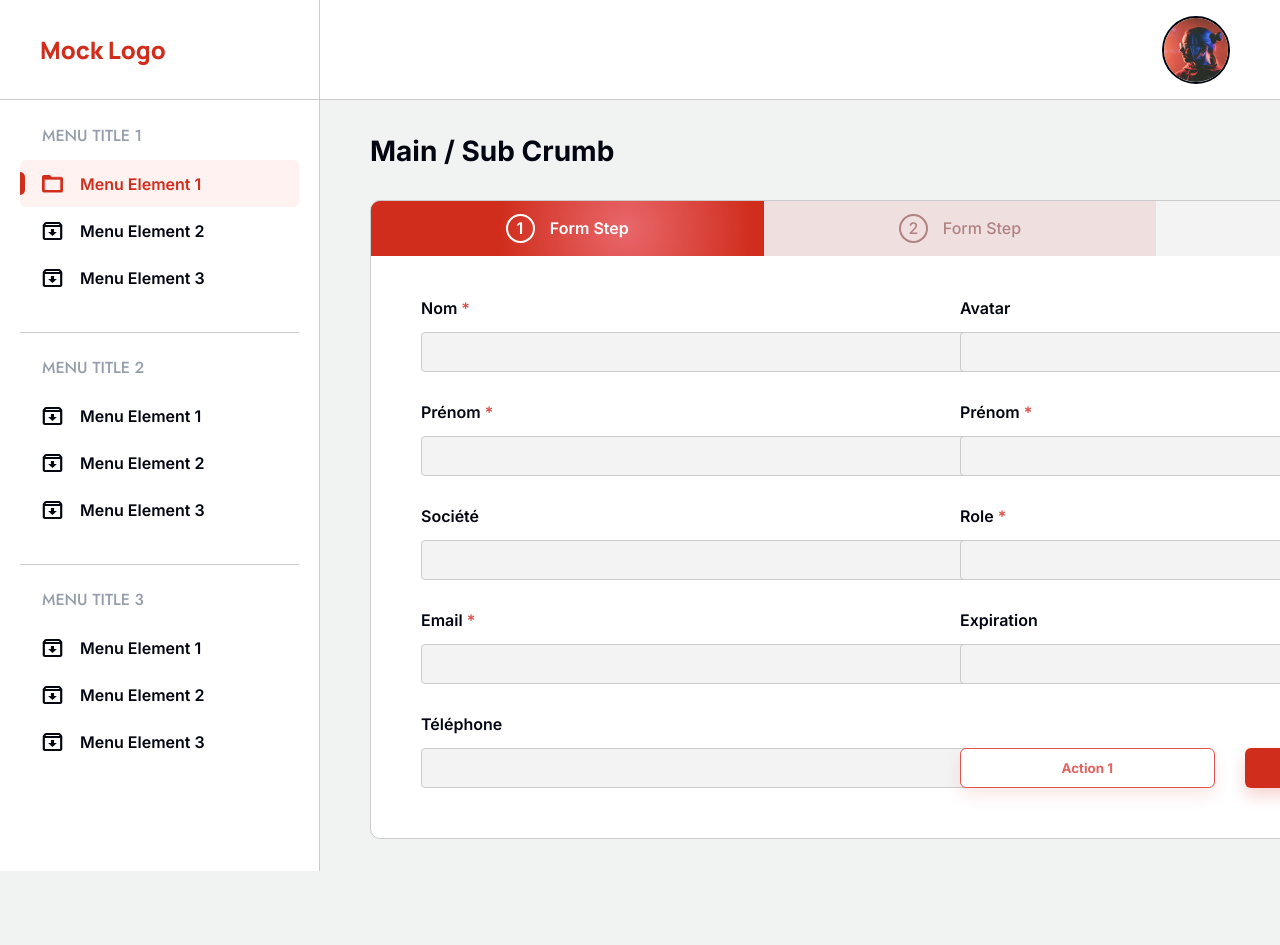
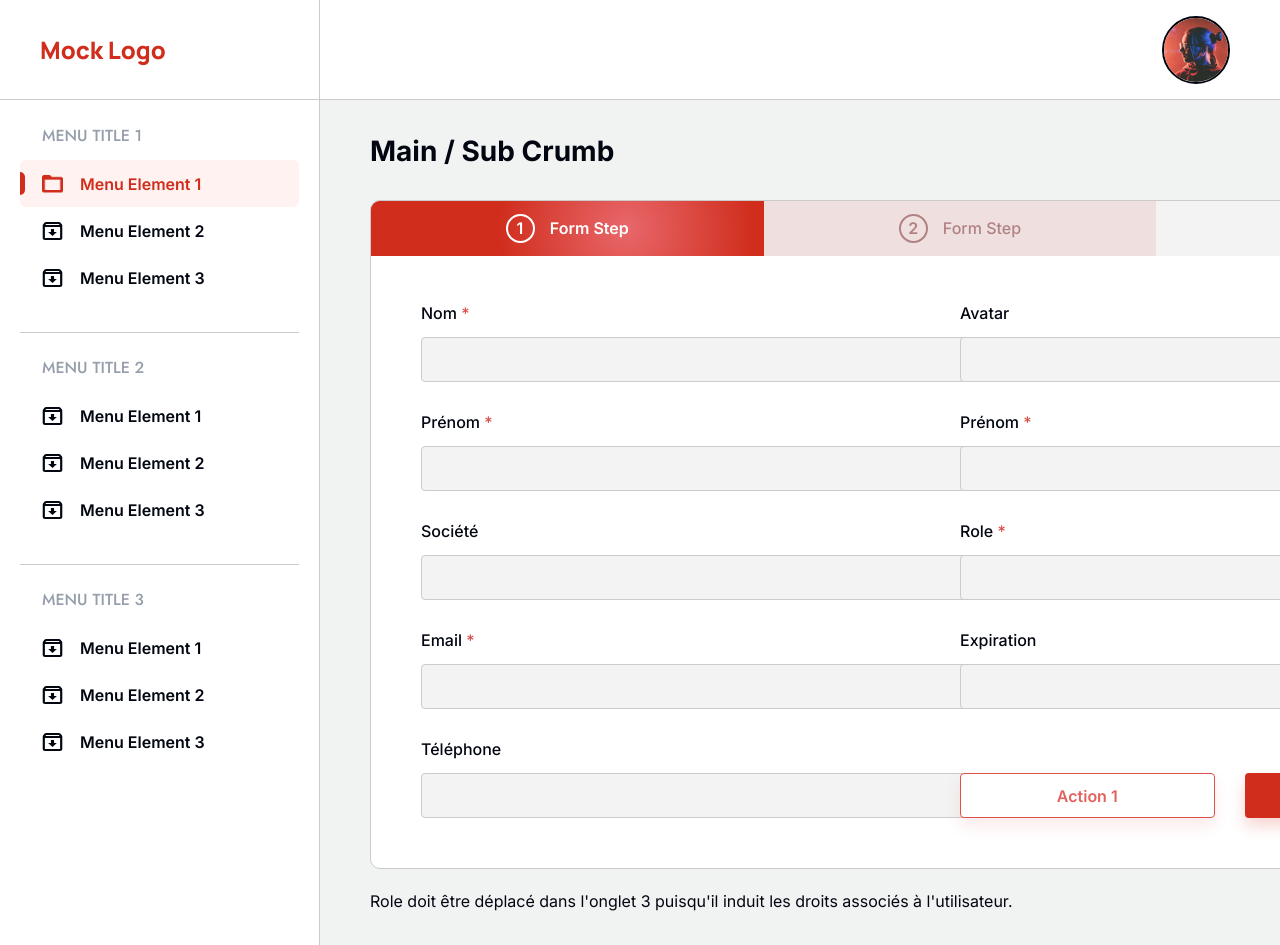
Before and after one commit to ask0ldd/Mock, a React (Vite) app: page /newuser in a window 1280 px wide. Shown: the top 945 px of the page. Before the commit the page ends 871 px from the top, so only its background shows below. Built offline with nearby package versions, Linux system fonts and the light colour scheme.

Commit message:
icon style

```diff
--- a/src/index.css
+++ b/src/index.css
@@ -89,9 +89,10 @@ h1 {
   font-family: Inter, sans-serif;
   /*font-family: "Manrope", sans-serif;*/
   font-optical-sizing: auto;
-  font-weight: 700;
   font-style: normal;
   cursor: pointer;
+  font-size: 16px;
+  font-weight: 600;
 }
 
 .mainButton:hover {
@@ -112,7 +113,8 @@ h1 {
   /*font-family: "Manrope", sans-serif;*/
   font-family: Inter, sans-serif;
   font-optical-sizing: auto;
-  font-weight: 700;
+  font-size: 16px;
+  font-weight: 600;
   font-style: normal;
   cursor: pointer;
 }
--- a/src/pages/NewUser.css
+++ b/src/pages/NewUser.css
@@ -90,6 +90,8 @@ main .userFormContainer {
   width: 29px;
   height: 29px;
   padding-bottom: 1px;
+  font-size: 16px;
+  font-weight: 600;
 }
 
 .userFormContainer .formHeader .formStep .circle.pdr1 {
@@ -109,22 +111,23 @@ main .userFormContainer {
 }
 
 .userFormContainer .formBody {
-  padding: 40px 50px 50px 50px;
+  padding: 45px 50px 50px 50px;
   width: 100%;
   display: flex;
 }
 
 .userFormContainer .formBody label {
-  font-weight: 600;
+  font-weight: 500;
 }
 
 .userFormContainer .formBody input[type="text"] {
   width: 560px;
-  height: 40px;
+  height: 45px;
   background-color: var(--main-bg-inputtext-color);
   border-radius: 4px;
   border: 1px solid #cbcbcb;
   padding: 0 20px;
+  font-size: 16px;
 }
 
 .userFormContainer .formBody input[type="text"]:focus {
@@ -163,7 +166,9 @@ main .userFormContainer {
 .userFormContainer .formBody .buttonsGroup button {
   display: flex;
   flex: 1 1 50%;
-  height: 40px;
+  height: 45px;
   justify-content: center;
   align-items: center;
+  border-radius: 4px;
+  font-weight: 600;
 }
--- a/src/pages/NewUser.tsx
+++ b/src/pages/NewUser.tsx
@@ -69,6 +69,9 @@ return(
                     </div>
                 </form>
             </div>
+            <p style={{marginTop:'20px'}}>
+                Role doit être déplacé dans l'onglet 3 puisqu'il induit les droits associés à l'utilisateur.
+            </p>
         </section>
       </main>
     </>
--- a/src/pages/Tests.css
+++ b/src/pages/Tests.css
@@ -160,6 +160,15 @@ main .testsBody {
 .testsBody table .chromeIcon {
   width: 26px;
   height: 26px;
+  border-radius: 100%;
+}
+
+.testsBody table .statusIcon.greenShadow {
+  box-shadow: 0 4px 8px rgba(48, 223, 171, 0.38);
+}
+
+.testsBody table .statusIcon.redShadow {
+  box-shadow: 0 4px 8px rgba(208, 45, 28, 0.2);
 }
 
 .testsBody .tableFooterContainer {
--- a/src/pages/Tests.tsx
+++ b/src/pages/Tests.tsx
@@ -37,7 +37,7 @@ function Tests(){
                                     <td className="checkboxCell"><div className="customCheckbox"></div></td>
                                     <td>Row {index} Cell 1</td>
                                     <td>Row {index} Cell 2</td>
-                                    <td style={{justifyContent:'center', width:'100px', flex:'0 0 100px'}}>{index % 3 === 0 ? <img className="statusIcon" src={failure}/> : <img className="statusIcon" src={success}/>}</td>
+                                    <td style={{justifyContent:'center', width:'100px', flex:'0 0 100px'}}>{index % 3 === 0 ? <img className="statusIcon redShadow" src={failure}/> : <img className="statusIcon greenShadow" src={success}/>}</td>
                                     <td>Row {index} Cell 4</td>
                                     <td>Row {index} Cell 5</td>
                                     <td>Row {index} Cell 6</td>
@@ -59,6 +59,9 @@ function Tests(){
                         </div>
                     </div>
                 </div>
+                <p style={{marginTop:'20px'}}>
+                    Une grid devrait être utilisée à la place des flexboxs pour que les cells de thead et tbody restent sync quelque soit la résolution.
+                </p>
             </section>
         </main>
     </>)
```
Lines whose indentation alone changed are shown as unchanged.
